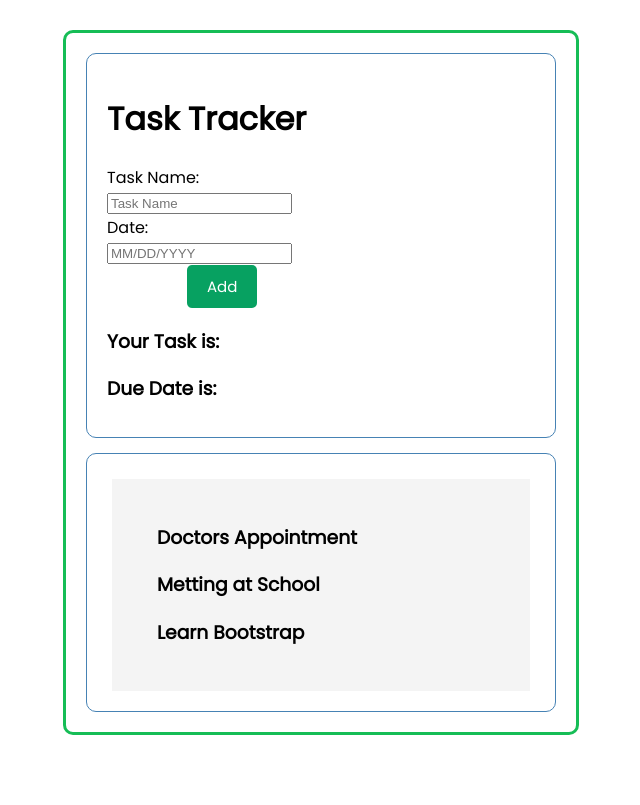
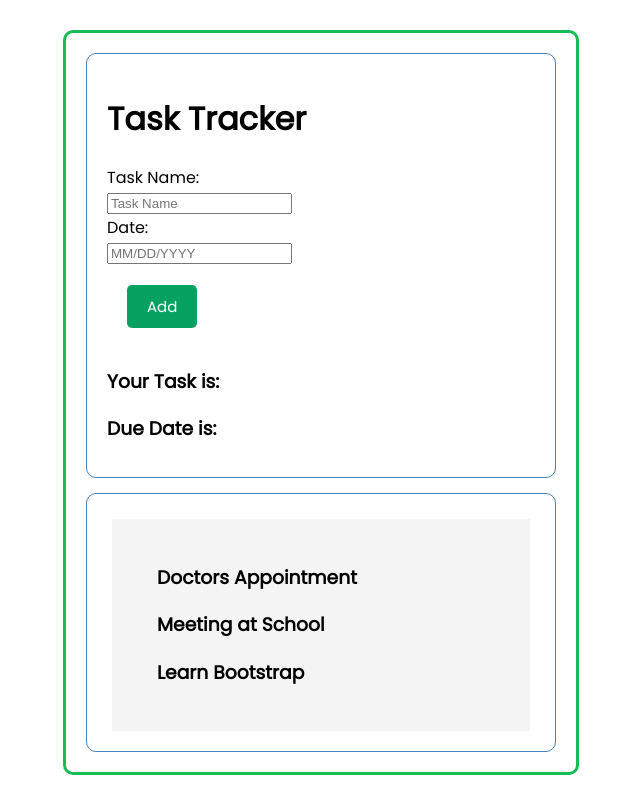
Before and after one commit to RonaldYou/Task-Tracker, a React (Create React App) app: page / in a window 1280 px wide. Shown: the whole page, without its empty margins (319-959 px from the left). Built offline with nearby package versions, Linux system fonts and the light colour scheme.

Commit message:
random edits

```diff
--- a/src/components/Tasks.js
+++ b/src/components/Tasks.js
@@ -7,7 +7,7 @@ const task = [
     },
     {
         id: 2,
-        text: 'Metting at School',
+        text: 'Meeting at School',
         day: 'Feb 6th at 1:30pm',
         remindewr: true,
     },
--- a/src/index.css
+++ b/src/index.css
@@ -40,11 +40,12 @@ body {
   color: #fff;
   border: none;
   padding: 10px 20px;
-  margin-left: 80px;
+  margin: 20px;
   border-radius: 5px;
   cursor: pointer;
   font-size: 15px;
   font-family: inherit;
+  align-items: right;
 }
 
 .task {
```
